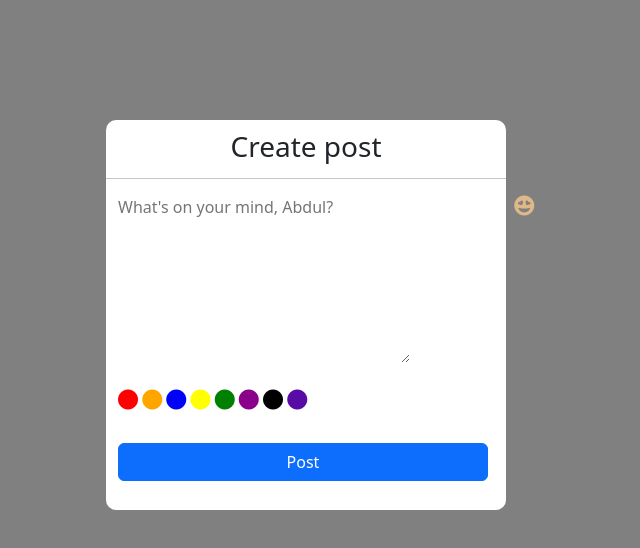
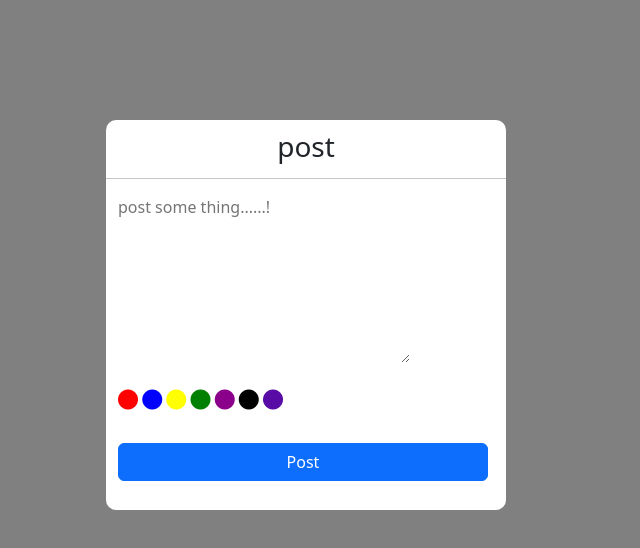
Before and after one commit to syedmuhammadbilalshakeel/posting-app, a plain HTML site: page index.html in a window 1280 px wide. Shown: the whole page, without its empty margins (344-984 px from the left). Drawn offline with nearby package versions, Linux system fonts and the light colour scheme.

Commit message:
some litle changes

```diff
--- a/index.html
+++ b/index.html
@@ -7,37 +7,38 @@
     <title>Posting app</title>
     <link href="https://cdn.jsdelivr.net/npm/bootstrap@5.2.0/dist/css/bootstrap.min.css" rel="stylesheet"
         integrity="sha384-gH2yIJqKdNHPEq0n4Mqa/HGKIhSkIHeL5AyhkYV8i59U5AR6csBvApHHNl/vI1Bx" crossorigin="anonymous">
-    <link rel="shortcut icon"
+    <!-- <link rel="shortcut icon"
         href="https://image.shutterstock.com/image-vector/smartphone-screen-hand-touch-icon-260nw-1299320005.jpg"
-        type="image/x-icon">
+        type="image/x-icon"> -->
     <link rel="stylesheet" href="style.css">
     <link rel="stylesheet" href="https://cdnjs.cloudflare.com/ajax/libs/font-awesome/6.1.2/css/all.min.css">
     <link
         href="https://fonts.googleapis.com/css2?family=Baloo+Bhai+2&family=Balsamiq+Sans&family=Bree+Serif&family=Noto+Sans+JP:wght@100&display=swap"
         rel="stylesheet">
+        <!-- <link rel="shortcut icon" href="favicon.ico" type="image/x-icon"> -->
 </head>
 
-<body>
+<body >
     <div class="section1" id="qadeer">
         <div class="container">
             <div class="row">
                 <div class="col">
-                    <h3>Create post</h3>
+                    <h3>post</h3>
                 </div>
             </div>
             <hr>
             <div class="row">
                 <div class="col">
                     <textarea name="" id="textarea1" cols="30" rows="7"
-                        placeholder="What's on your mind, Abdul?"></textarea>
-                    <i class="fa-solid fa-face-grin-hearts" id="icon1"></i>
+                        placeholder="post some thing......!"></textarea>
+                    <!-- <i class="fa-solid fa-face-grin-hearts" id="icon1"></i> -->
                 </div>
             </div>
             <div class="row">
                 <div class="col icon10">
                     <!-- <input type="text" placeholder="Add to your post" >-->
                     <i onclick="red()" id="icon2" class="fa-solid fa-circle"></i>
-                    <i onclick="orange()" id="icon3" class="fa-solid fa-circle"></i>
+                    <!-- <i onclick="orange()" id="icon3" class="fa-solid fa-circle"></i> -->
                     <i onclick="blue()" id="icon4" class="fa-solid fa-circle"></i>
                     <i onclick="yellow()" id="icon5" class="fa-solid fa-circle"></i>
                     <i onclick="green()" id="icon6" class="fa-solid fa-circle"></i>
```
